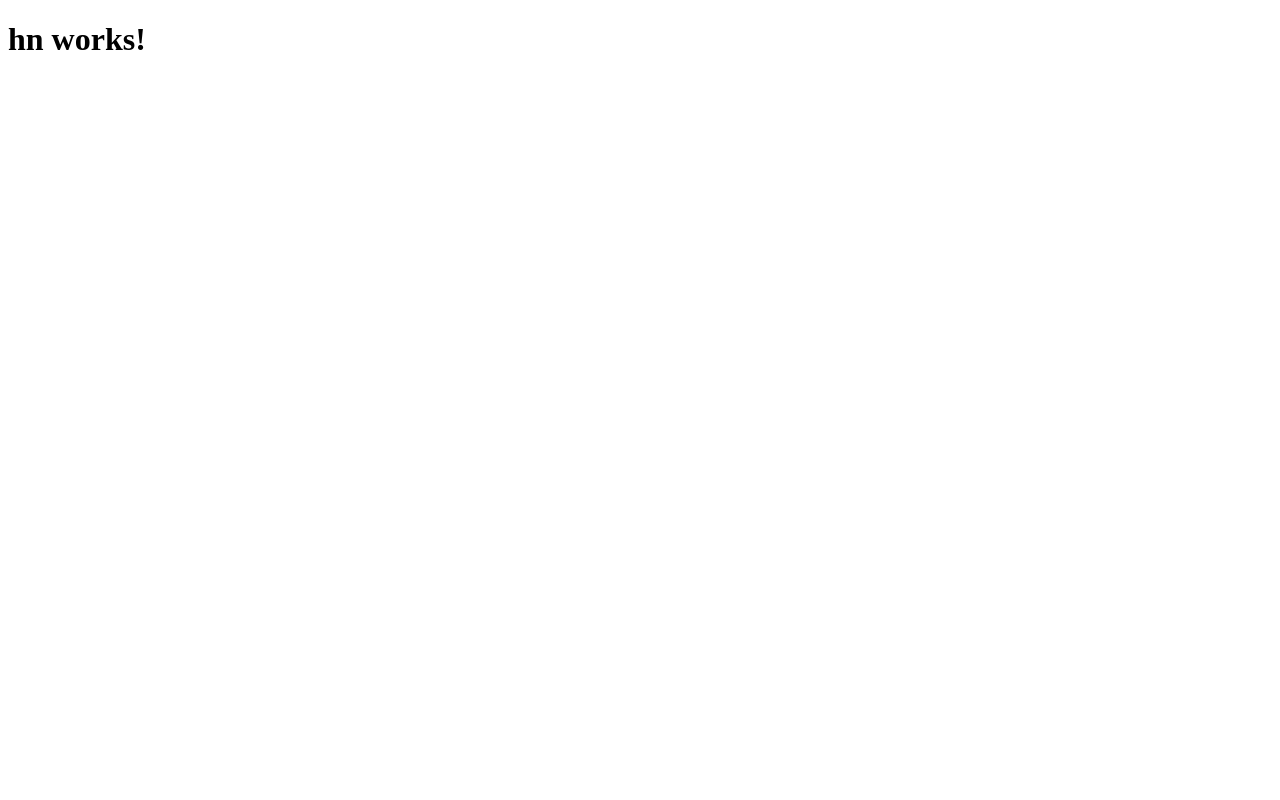
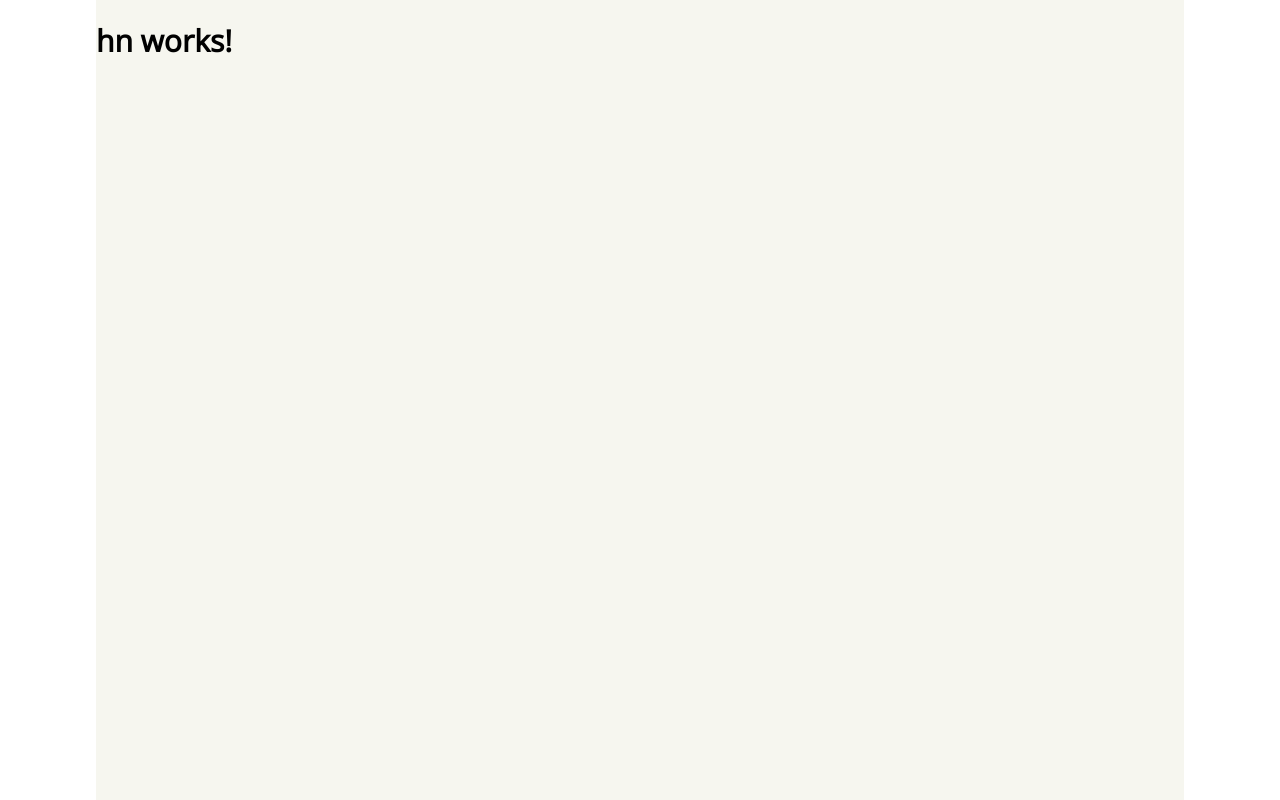
Before and after one commit to anishbenji/angular-hn-workshop, an Angular app: page / in a window 1280 px wide. Built offline with nearby package versions, Linux system fonts and the light colour scheme.

Commit message:
step 1: add global styles

```diff
--- a/src/app/app.component.scss
+++ b/src/app/app.component.scss
@@ -0,0 +1,19 @@
+$mobile-only: "only screen and (max-width : 768px)";
+
+:host {
+  background-color: #F6F6EF;
+  position: relative;
+  width: 85%;
+  min-height: 80px;
+  margin: 0 auto;
+  font-size: 15px;
+  height: 100%;
+  min-height: inherit;
+  display: flex;
+  flex-direction: column;
+
+   @media #{$mobile-only} {
+    width: 100%;
+    background-color: #fff;
+  }
+}
--- a/src/styles.scss
+++ b/src/styles.scss
@@ -1 +1,8 @@
 /* You can add global styles to this file, and also import other style files */
+@import url(https://fonts.googleapis.com/css?family=Open%20Sans);
+
+body {
+  font-family: 'Open Sans', sans-serif;
+  margin: 0;
+  min-height: 100vh;
+}
```
